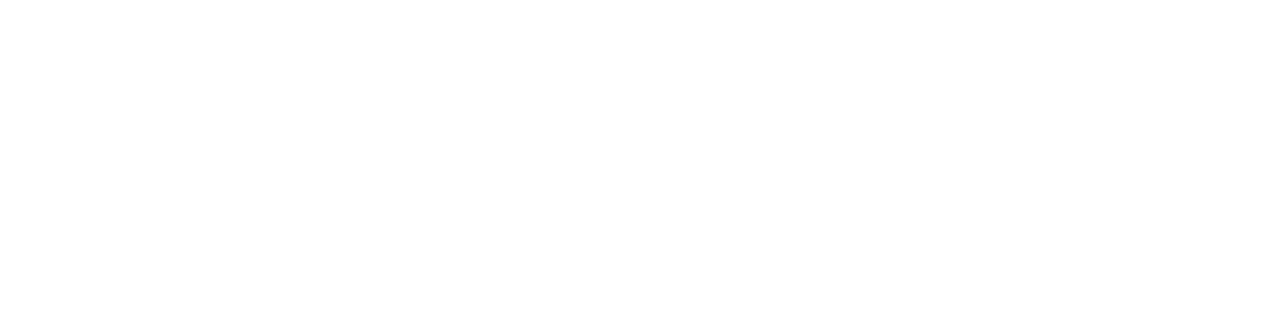
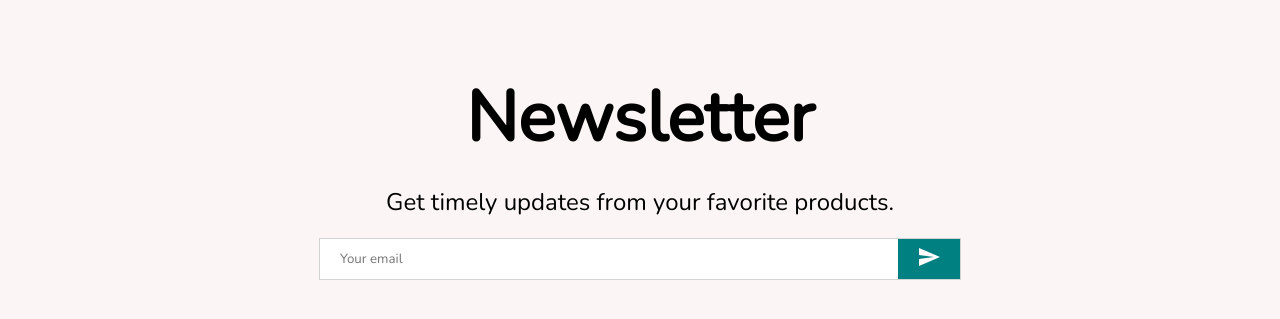
Before and after one commit to mjIsaac17/e-commerce, a React (Create React App) app: page / in a window 1280 px wide. Shown: the part 2321-2640 px from the top of the page. Before the commit the page ends 2256 px from the top, so only its background shows below. Built offline with nearby package versions, Linux system fonts and the light colour scheme.

Commit message:
Newsletter component

```diff
--- /dev/null
+++ b/src/components/Newsletter.jsx
@@ -0,0 +1,60 @@
+import Send from '@mui/icons-material/Send'
+import styled from 'styled-components'
+
+const Container = styled.div`
+  align-items: center;
+  background-color: #fcf5f5;
+  display: flex;
+  flex-direction: column;
+  justify-content: center;
+  height: 60vh;
+`
+const Title = styled.h1`
+  font-size: 70px;
+  margin-bottom: 20px;
+`
+const Description = styled.div`
+  font-size: 24px;
+  font-weight: 300;
+  margin-bottom: 20px;
+`
+const InputContainer = styled.div`
+  background-color: white;
+  border: 1px solid lightgray;
+  display: flex;
+  justify-content: space-between;
+  height: 40px;
+  width: 50%;
+`
+const Input = styled.input`
+  border: none;
+  flex: 9;
+  padding-left: 20px;
+  &:focus {
+    outline: none;
+  }
+`
+const Button = styled.button`
+  background-color: teal;
+  border: none;
+  color: white;
+  cursor: pointer;
+  flex: 1;
+`
+
+const Newsletter = () => {
+  return (
+    <Container>
+      <Title>Newsletter</Title>
+      <Description>Get timely updates from your favorite products.</Description>
+      <InputContainer>
+        <Input placeholder='Your email' />
+        <Button>
+          <Send />
+        </Button>
+      </InputContainer>
+    </Container>
+  )
+}
+
+export default Newsletter
--- a/src/pages/Home.jsx
+++ b/src/pages/Home.jsx
@@ -1,6 +1,7 @@
 import Announcement from '../components/Announcement'
 import Categories from '../components/Categories'
 import Navbar from '../components/Navbar'
+import Newsletter from '../components/Newsletter'
 import Products from '../components/Products'
 import Slider from '../components/Slider'
 
@@ -12,6 +13,7 @@ const Home = () => {
       <Slider />
       <Categories />
       <Products />
+      <Newsletter />
     </div>
   )
 }
```
